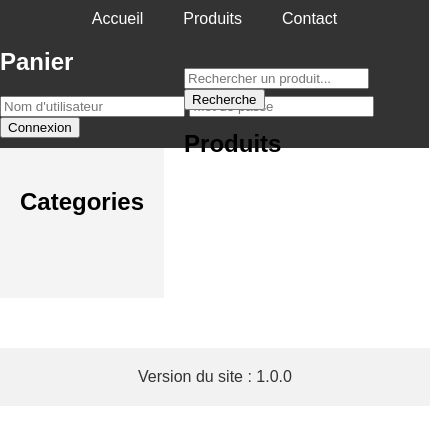
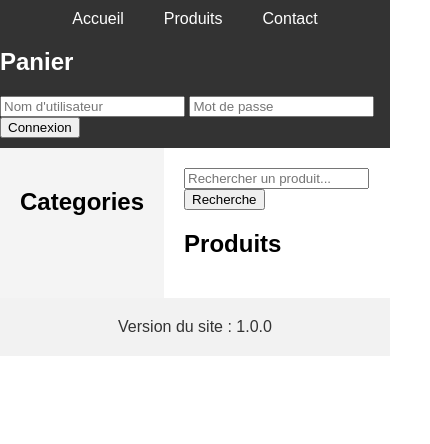
Before and after one commit to remihamy1/webapp, a website: page index.html in a window 390 px wide. Shown: the whole page, 430 px wide, since content can reach past the window. Drawn offline with Linux system fonts and the light colour scheme; no server answers.

Commit message:
Mise en place du responsive

```diff
--- a/index.html
+++ b/index.html
@@ -7,7 +7,7 @@
     <link rel="stylesheet" href="style.css">
 </head>
 <body>
-    <nav id="navbar" style="width: 110%;">
+    <nav id="navbar">
         <ul>
             <li><a href="#accueil">Accueil</a></li>
             <li><a href="#produits">Produits</a></li>
@@ -35,7 +35,7 @@
             <h2>Categories</h2>
             <div id="categories"></div>
         </aside>
-        <main id="main-content" style="position: relative; top: -100px;">
+        <main id="main-content">
             <div id="search-container">
                 <input type="text" id="search-box" placeholder="Rechercher un produit...">
                 <button onclick="searchProducts()">Recherche</button>
@@ -58,7 +58,7 @@
     </div>
 
     <script src="script.js"></script>
-    <footer style="position: relative; top: 50px;">
+    <footer>
         <p>Version du site : 1.0.0</p>
     </footer>
 </body>
--- a/style.css
+++ b/style.css
@@ -8,9 +8,8 @@ footer {
     text-align: center;
     padding: 20px;
     background-color: #f2f2f2;
-    position: absolute;
+    position: relative;
     bottom: 0;
-    width: 100%;
 }
 
 footer p {
```
